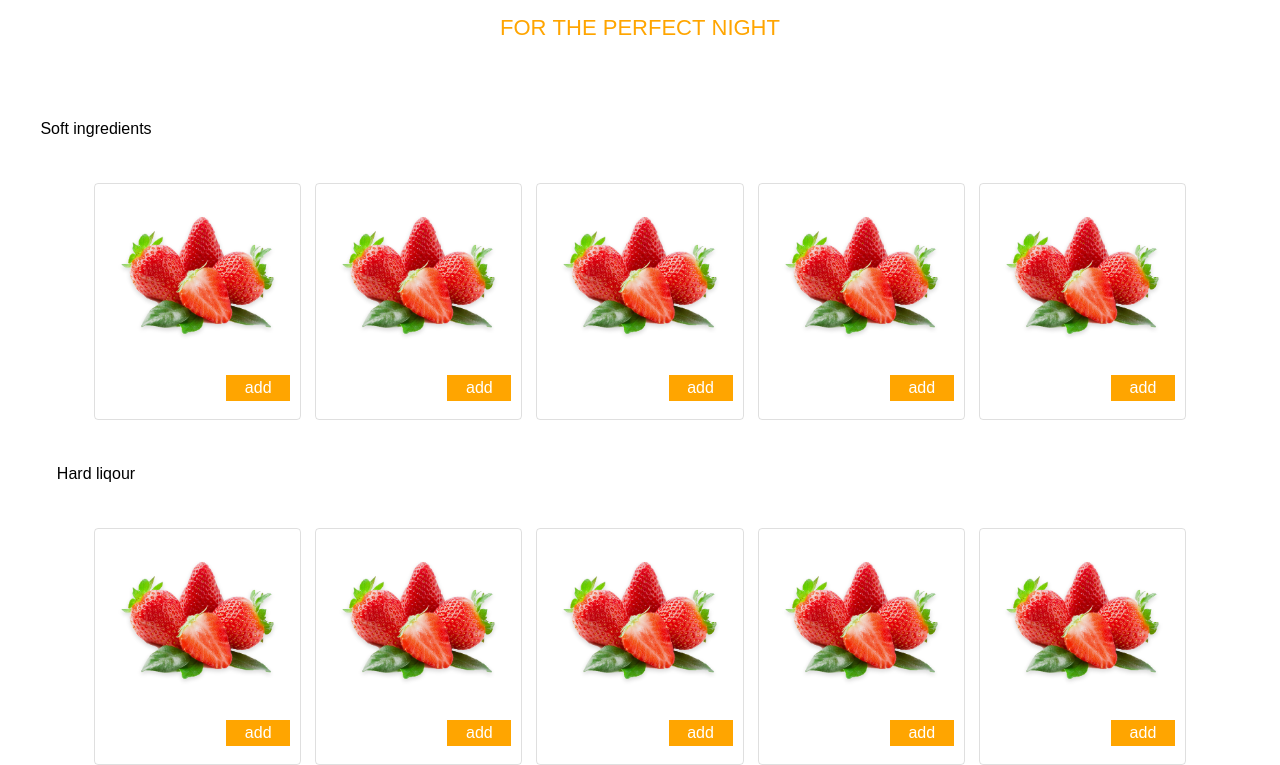
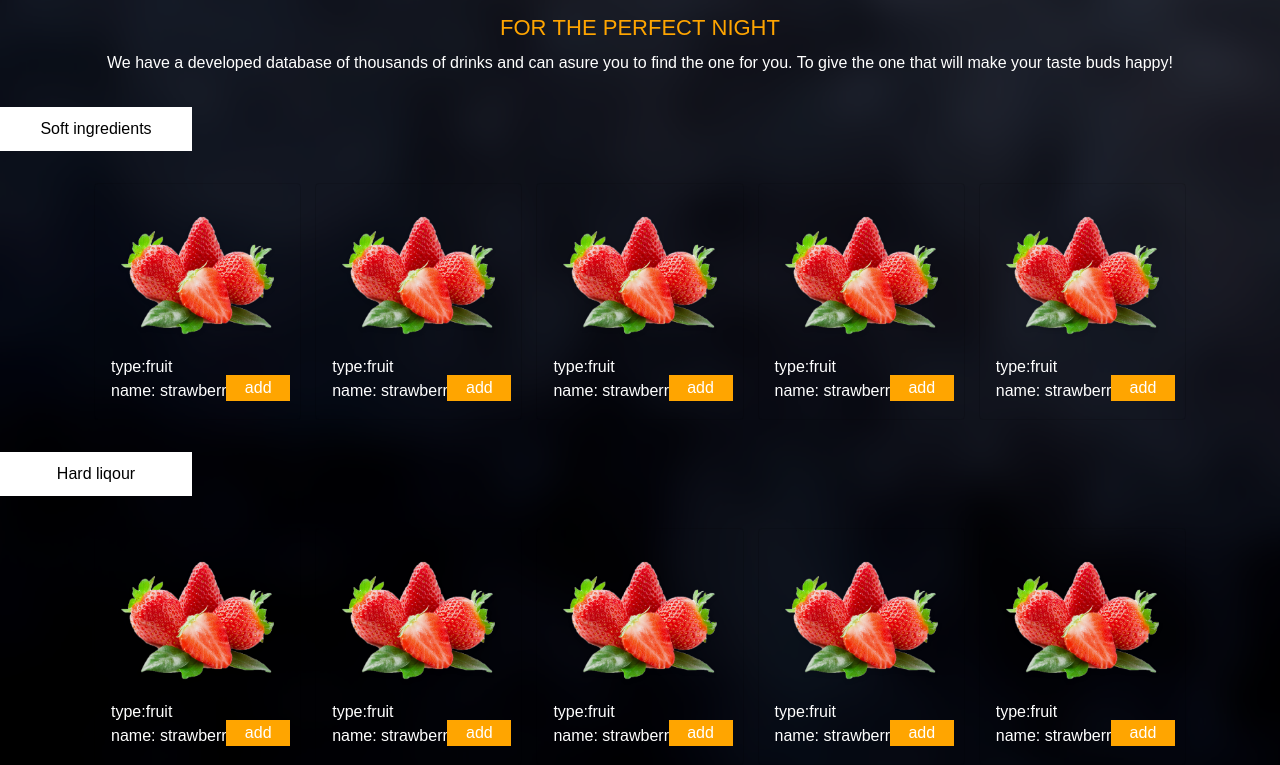
Before and after one commit to EHB-MCT/web2-frontend-AndyHuizenga, a plain HTML site: page index.html in a window 1280 px wide. Shown: the part 1175-1940 px from the top of the page. Drawn offline with nearby package versions, Linux system fonts and the light colour scheme.

Commit message:
Import_images
creation of map with all the fixed images.

```diff
--- a/index.html
+++ b/index.html
@@ -17,7 +17,7 @@
     <nav class="nav_main">
         <a href="">All drinks</a>
         <a href="">My favourite</a>
-        <img id="logo" href="" src="./front-end /images/Logo@2x.png" alt="" width="80px">
+        <img id="logo" href="" src="./images/Logo@2x.png" alt="" width="80px">
         <a href="">Contact</a>
         <a href="">About</a>
     </nav>
@@ -27,7 +27,7 @@
         <div class="container">
             <div>
                 <span id="cocktailoftheweek">
-                    <p> cocktail of the week <img id="crown" src="./front-end /images/crown.png" alt="crown"></p>
+                    <p> cocktail of the week <img id="crown" src="./images/crown.png" alt="crown"></p>
                 </span>
                 <span id="Name_cocktailOTW">MOJITO</span>
             </div>
@@ -36,7 +36,7 @@
                 Add a splash of soda water and fill the glass with cracked ice. <br>
                 Pour the rum and top with soda water. <br>
                 Garnish and serve with straw.</p>
-            <img id="cocktailoftheweekIMG" src="./front-end /images/cocktail_populaire.png" alt="cocktailoftheweek">
+            <img id="cocktailoftheweekIMG" src="./images/cocktail_populaire.png" alt="cocktailoftheweek">
         </div>
     </section>
     </div>
@@ -59,7 +59,7 @@
 
                 <div class="column">
                     <div class="card">
-                        <img src="./front-end /images/strawberryy.png" alt="">
+                        <img src="./images/strawberryy.png" alt="">
                         <div class="card_content">
                             <p>type:fruit <br>name: strawberry</p>
                             <button id="add_button">add</button>
@@ -68,7 +68,7 @@
                 </div>
                 <div class="column">
                     <div class="card">
-                        <img src="./front-end /images/strawberryy.png" alt="">
+                        <img src="./images/strawberryy.png" alt="">
                         <div class="card_content">
                             <p>type:fruit <br>name: strawberry</p>
                             <button id="add_button">add</button>
@@ -77,7 +77,7 @@
                 </div>
                 <div class="column">
                     <div class="card">
-                        <img src="./front-end /images/strawberryy.png" alt="">
+                        <img src="./images/strawberryy.png" alt="">
                         <div class="card_content">
                             <p>type:fruit <br>name: strawberry</p>
                             <button id="add_button">add</button>
@@ -86,7 +86,7 @@
                 </div>
                 <div class="column">
                     <div class="card">
-                        <img src="./front-end /images/strawberryy.png" alt="">
+                        <img src="./images/strawberryy.png" alt="">
                         <div class="card_content">
                             <p>type:fruit <br>name: strawberry</p>
                             <button id="add_button">add</button>
@@ -95,7 +95,7 @@
                 </div>
                 <div class="column">
                     <div class="card">
-                        <img src="./front-end /images/strawberryy.png" alt="">
+                        <img src="./images/strawberryy.png" alt="">
                         <div class="card_content">
                             <p>type:fruit <br>name: strawberry</p>
                             <button id="add_button">add</button>
@@ -113,7 +113,7 @@
 
                 <div class="column">
                     <div class="card">
-                        <img src="./front-end /images/strawberryy.png" alt="">
+                        <img src="./images/strawberryy.png" alt="">
                         <div class="card_content">
                             <p>type:fruit <br>name: strawberry</p>
                             <button id="add_button">add</button>
@@ -122,7 +122,7 @@
                 </div>
                 <div class="column">
                     <div class="card">
-                        <img src="./front-end /images/strawberryy.png" alt="">
+                        <img src="./images/strawberryy.png" alt="">
                         <div class="card_content">
                             <p>type:fruit <br>name: strawberry</p>
                             <button id="add_button">add</button>
@@ -131,7 +131,7 @@
                 </div>
                 <div class="column">
                     <div class="card">
-                        <img src="./front-end /images/strawberryy.png" alt="">
+                        <img src="./images/strawberryy.png" alt="">
                         <div class="card_content">
                             <p>type:fruit <br>name: strawberry</p>
                             <button id="add_button">add</button>
@@ -140,7 +140,7 @@
                 </div>
                 <div class="column">
                     <div class="card">
-                        <img src="./front-end /images/strawberryy.png" alt="">
+                        <img src="./images/strawberryy.png" alt="">
                         <div class="card_content">
                             <p>type:fruit <br>name: strawberry</p>
                             <button id="add_button">add</button>
@@ -149,7 +149,7 @@
                 </div>
                 <div class="column">
                     <div class="card">
-                        <img src="./front-end /images/strawberryy.png" alt="">
+                        <img src="./images/strawberryy.png" alt="">
                         <div class="card_content">
                             <p>type:fruit <br>name: strawberry</p>
                             <button id="add_button">add</button>
--- a/main.css
+++ b/main.css
@@ -1,5 +1,5 @@
 body {
-    background-image: url("./backgroundi.png");
+    background-image: url("./images/backgroundi.png");
     color: white;
     font-family: Helvetica;
     background-size: cover;
```
Also changed, not shown: images/Logo.png (renamed from front-end /images/Logo.png), images/Logo@2x.png (renamed from front-end /images/Logo@2x.png), images/backgroundi.png (renamed from front-end /backgroundi.png), images/cocktail_populaire.png (renamed from front-end /images/cocktail_populaire.png), images/cocktail_populaure@2x.png (renamed from front-end /images/cocktail_populaure@2x.png), images/crown.png (renamed from front-end /images/crown.png), images/crown@2x.png (renamed from front-end /images/crown@2x.png), images/strawberryy.png (renamed from front-end /images/strawberryy.png), images/strawberryy@2x.png (renamed from front-end /images/strawberryy@2x.png), 4 other files.
